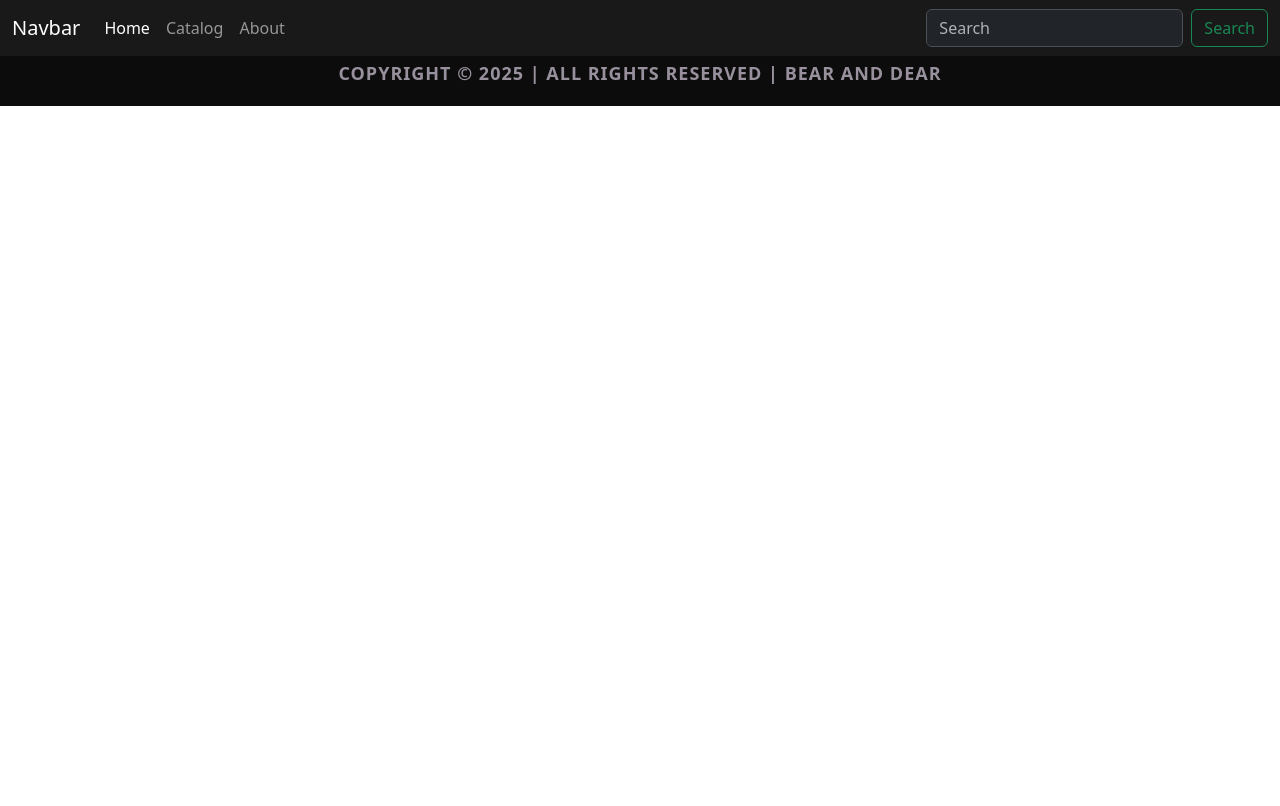
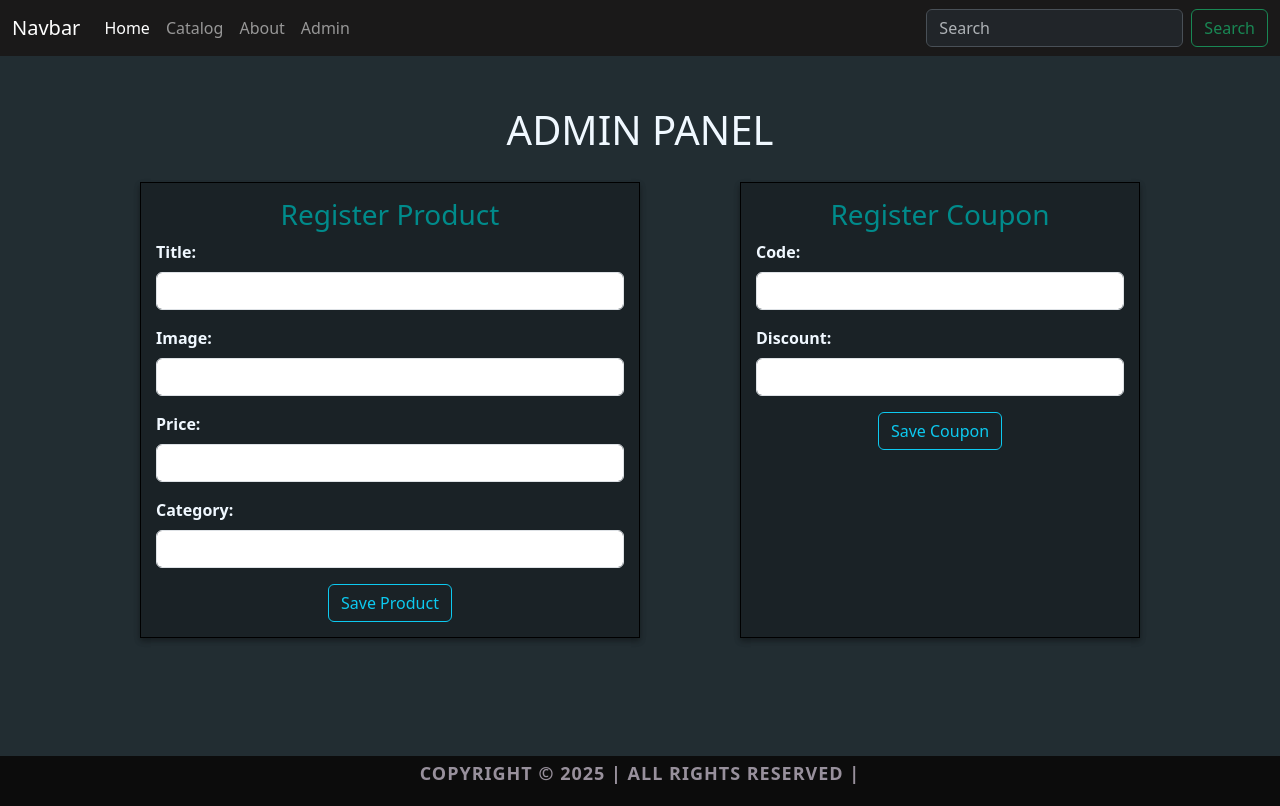
Before and after one commit to ctwohofakit/online-store-ch53, a React (Create React App) app: page /admin in a window 1280 px wide. Built offline with nearby package versions, Linux system fonts and the light colour scheme.

Commit message:
assignemnt 1

```diff
--- a/src/App.css
+++ b/src/App.css
@@ -38,5 +38,5 @@
 }
 
 .page {
-  min-height: calc(100vh - 103px);
+  min-height: calc(100vh - 100px);
 }
--- a/src/App.js
+++ b/src/App.js
@@ -6,8 +6,13 @@ import Products from "./components/products";
 import CatalogPage from './pages/catalog';
 import Home from './pages/home';
 import About from './pages/about';
+import Admin from './pages/admin';
+
+
+
 
 import { BrowserRouter, Routes, Route } from "react-router-dom";
+
 
 function App() {
   return (
@@ -18,6 +23,7 @@ function App() {
         <Route path="/" element={<Home />} />
         <Route path="/catalog" element={<CatalogPage />} />
         <Route path="/about" element={<About />} />
+        <Route path="/admin" element={<Admin />} />
       </Routes>
 
       <Footermenu />
--- a/src/components/footer.jsx
+++ b/src/components/footer.jsx
@@ -5,7 +5,7 @@ function Footermenu(){
         <div>
             <nav>
                 <div className="footer-menu">
-                    <p>Copyright © 2025 | All Rights Reserved | Bear and Dear</p>
+                    <p>Copyright © 2025 | All Rights Reserved | </p>
                 </div>
             </nav>
 
--- a/src/components/navbar.jsx
+++ b/src/components/navbar.jsx
@@ -22,6 +22,9 @@ return(
         <li className="nav-item">
             <Link to="/about"className="nav-link" >About</Link>
         </li>
+        <li className="nav-item">
+            <Link to="/admin"className="nav-link" >Admin</Link>
+        </li>
         </ul>
 
 
--- a/src/components/products.jsx
+++ b/src/components/products.jsx
@@ -11,9 +11,12 @@ function Products(props){
         <h3> {props.data.title} </h3>
         <p>{props.data.category}</p>
 
-            <label>$99.99</label>
-            <label className="price">${props.data.price}</label>
+            <div className="parent">
+                <label>$99.99</label>
+                <label className="price">${props.data.price}</label>
+            </div>
             <QuantityPicker />
+
         </div>
         <br></br>
         <div>
--- a/src/components/styles/products.css
+++ b/src/components/styles/products.css
@@ -15,6 +15,12 @@
     vertical-align:top;
 }
 
+
+/* .parent{
+    width:50px;
+    display: inline-flex;
+    justify-content: space-around;
+}  */
 
 
 .productItem:hover{
--- /dev/null
+++ b/src/pages/admin.jsx
@@ -0,0 +1,62 @@
+import "./styles/admin.css";
+import 'bootstrap/dist/css/bootstrap.css';
+
+function Admin(){
+    return(
+    <div className="admin page">
+        <h1>ADMIN PANEL</h1>
+
+        <div className="admin-wrapper">
+
+            <div className="register-product nice-form">
+                <h3>Register Product</h3>
+                <form>
+                <div className="mb-3">
+                    <label for="title" className="form-label">Title:</label>
+                    <input type="text" className="form-control" id="title" aria-describedby="emailHelp" />
+                </div>
+                <div className="mb-3">
+                    <label for="image" className="form-label">Image:</label>
+                    <input type="text" className="form-control" id="image" />
+                </div>
+                <div className="mb-3">
+                    <label for="price" className="form-label">Price:</label>
+                    <input type="text" className="form-control" id="price" />
+                </div>
+                <div className="mb-3">
+                    <label for="cate" className="form-label">Category:</label>
+                    <input type="text" className="form-control" id="cate" />
+                </div>
+                <div className="save-button">
+                <button type="save-product" className="btn btn-outline-info">Save Product</button>
+                </div>
+                </form>
+
+            </div>
+
+            <div className="register-coupon nice-form">
+                <h3>Register Coupon</h3>
+                <form>
+                <div className="mb-3">
+                    <label for="code" className="form-label">Code:</label>
+                    <input type="text" className="form-control" id="code" aria-describedby="emailHelp" />
+                </div>
+                <div className="mb-3">
+                    <label for="discount" className="form-label">Discount:</label>
+                    <input type="text" className="form-control" id="discount" />
+                </div>
+                <div className="save-button">
+                <button type="save" className="btn btn-outline-info">Save Coupon</button>
+                </div>
+                </form>
+            </div>
+        </div>
+
+    </div>
+    );
+}
+
+
+
+
+export default Admin;
--- /dev/null
+++ b/src/pages/styles/admin.css
@@ -0,0 +1,45 @@
+.admin{
+    padding:30px;
+    background: #222D32;
+}
+
+.admin h1{
+    color:aliceblue;
+}
+
+.admin-wrapper{
+    display: flex;
+    justify-content: center;
+    padding:20px;
+    gap:100px;
+
+}
+
+.admin .nice-form{
+    background: #1A2226;
+    color:darkcyan;
+    border: 1px solid black;
+    padding: 15px;
+    text-align:center;
+    box-shadow: 0 3px 6px rgba(0, 0, 0, 0.16), 0 3px 6px rgba(0, 0, 0, 0.23);
+}
+
+.register-product{
+    width:500px;
+}
+
+
+.register-coupon{
+    width:400px;
+}
+.register-coupon h3{
+    color:darkcyan;
+}
+
+.admin .mb-3{
+    text-align:left;
+    font-weight: bold;
+    color:aliceblue;
+    text-align:left;
+
+}
```
Also changed, not shown: public/logo192.png (deleted), public/logo512.png (deleted).
